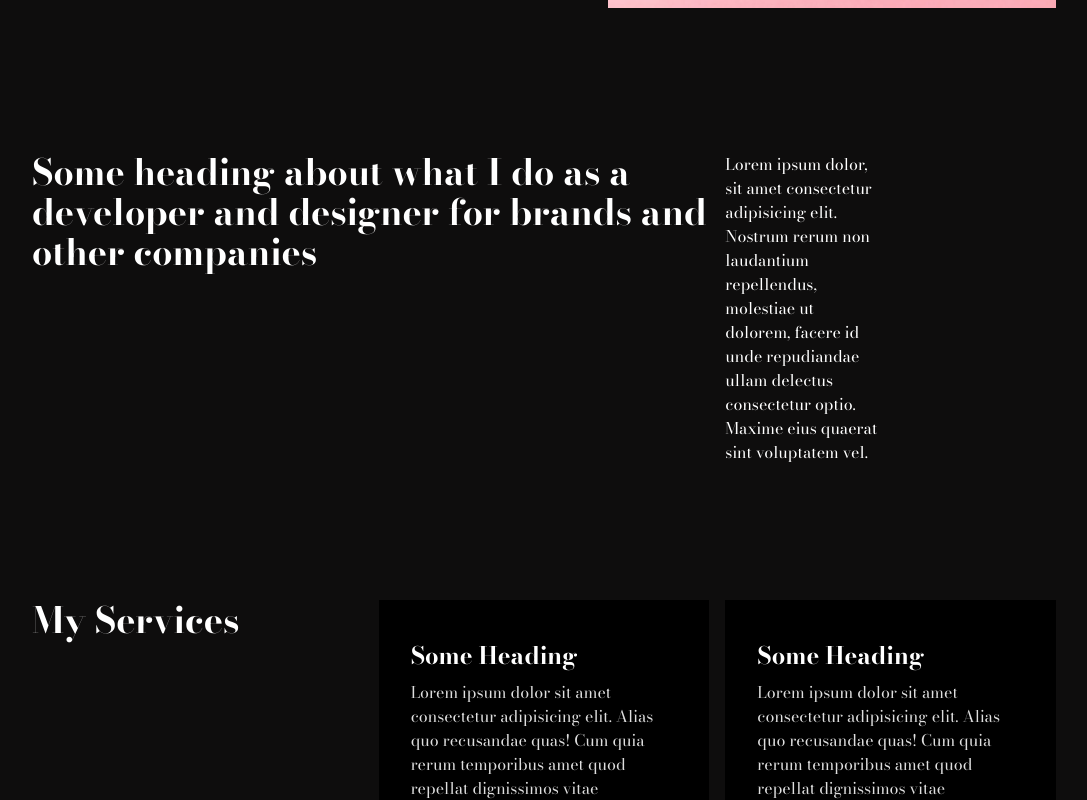
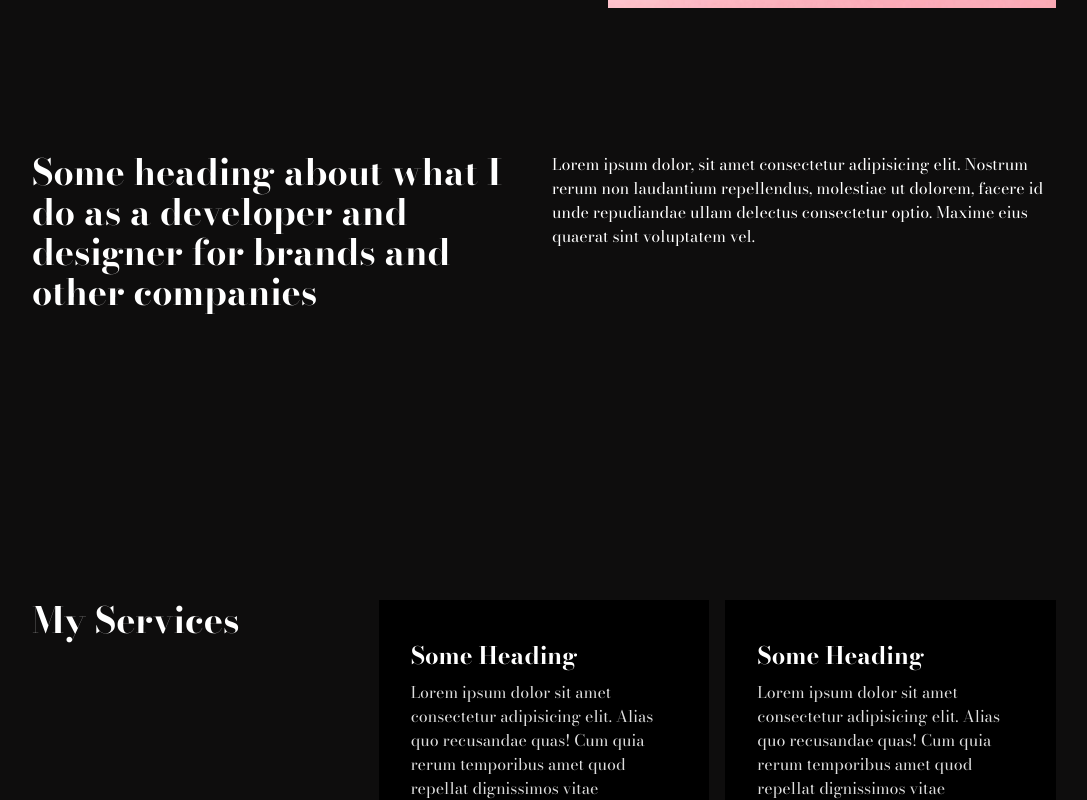
Before and after one commit to DarkoM996/nextjs-portfolio, a Next.js app: page /about in a window 1280 px wide. Shown: the part 685-1485 px from the top of the page, without its empty margins (96-1183 px from the left). Built offline with nearby package versions, Linux system fonts and the light colour scheme.

Commit message:
fixing a section in about

```diff
--- a/app/about/page.jsx
+++ b/app/about/page.jsx
@@ -38,12 +38,12 @@ const page = () => {
       </div>
       {/* Short description */}
       <div className="max-w-[1920px] h-screen mx-auto px-4 py-4 sm:px-8 md:px-12 lg:px-20 xl:px-32 gap-4 mb:py-12 lg:py-16">
-        <div className="grid grid-cols-1 md:grid-cols-6 place-items-top gap-4 w-full h-2/3">
+        <div className="grid grid-cols-1 md:grid-cols-8 place-items-top gap-4 w-full h-2/3">
           <h2 className="font-bold text-4xl col-span-4">
             Some heading about what I do as a developer and designer for brands
             and other companies
           </h2>
-          <p>
+          <p className="col-span-4">
             Lorem ipsum dolor, sit amet consectetur adipisicing elit. Nostrum
             rerum non laudantium repellendus, molestiae ut dolorem, facere id
             unde repudiandae ullam delectus consectetur optio. Maxime eius
@@ -51,7 +51,7 @@ const page = () => {
           </p>
         </div>
         {/* Grid About Services */}
-        <div className="grid grid-cols-1 md:grid-cols-2 lg:grid-cols-12 gap-4 w-full h-full">
+        <div className="grid grid-cols-1 md:grid-cols-4 lg:grid-cols-12 gap-4 w-full h-fit">
           <div className="font-bold text-4xl col-span-4 row-span-6">
             My Services
           </div>
```
